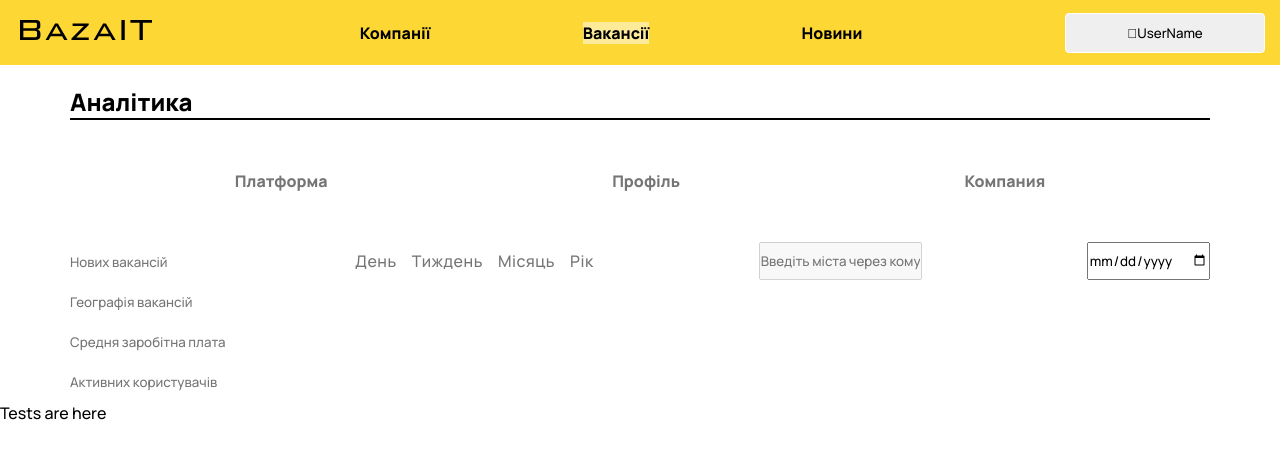
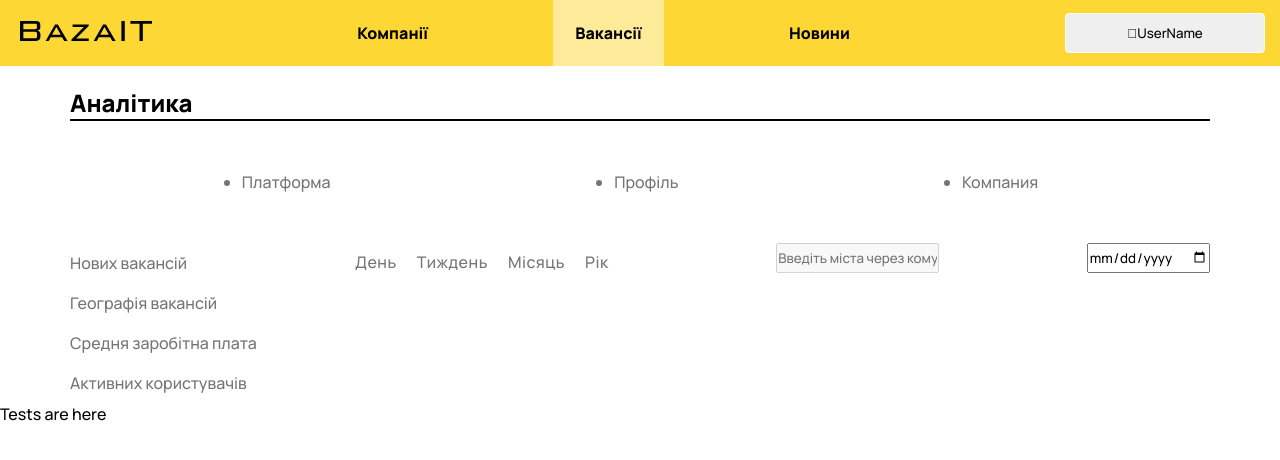
Before and after one commit to ArMANIAK/ITN_hacks2020, a React (Create React App) app: page / in a window 1280 px wide. Shown: the top 460 px of the page. Built offline with nearby package versions, Linux system fonts and the light colour scheme.

Commit message:
fix: styling

```diff
--- a/src/App.css
+++ b/src/App.css
@@ -21,12 +21,13 @@ div.nav-bar img {
   display: flex;
 }
 
-ul > li {
+.App-header > .nav-bar > nav > ul > li {
   display: block;
   text-decoration: none;
   list-style: none;
   font-weight: bold;
   margin-right: 15px;
+  padding: 22px;
 }
 
 ul > li:last-child {
--- a/src/components/Profile/Profile.css
+++ b/src/components/Profile/Profile.css
@@ -38,6 +38,10 @@ section.section > * {
     padding: 30px;
 }
 
+.section-nav > .nav-profile {
+    padding: 0;
+}
+
 .section-nav li {
     color: #757575;
 }
@@ -74,6 +78,7 @@ main.container {
 
 .aside button {
     margin: 0;
+    font-size: 1em;
     background-color: #fff;
     color: #757575;
     text-align: left;
@@ -91,17 +96,16 @@ main.container {
 }
 
 section ul.nav-profile {
-    padding: 8px 0;
     list-style-type: none;
     display: flex;
     justify-content: space-around;
 }
 
 .nav-profile-item {
+    padding: 8px 20px 0 0;
     font-size: 16px;
     font-weight: 400;
     letter-spacing: 0.5px;
-    padding: 0;
 }
 
 .nav-profile-item:hover {
```
